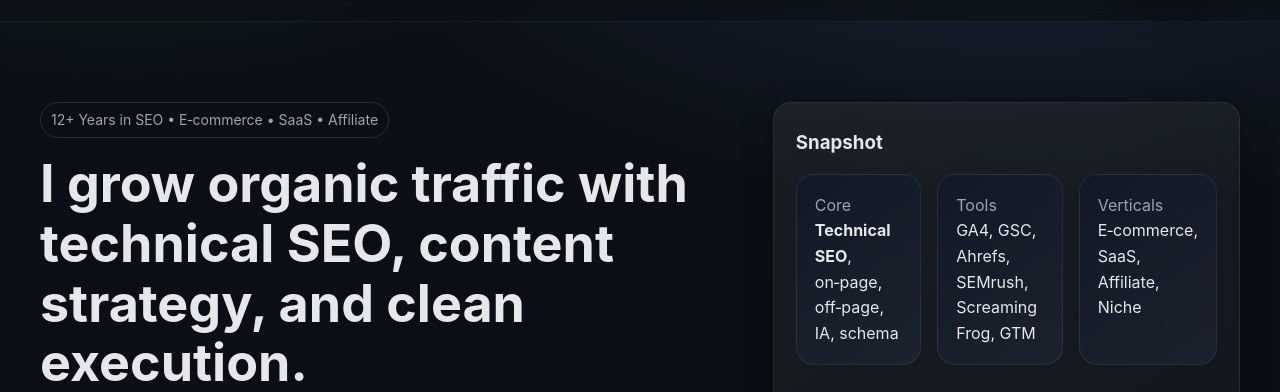
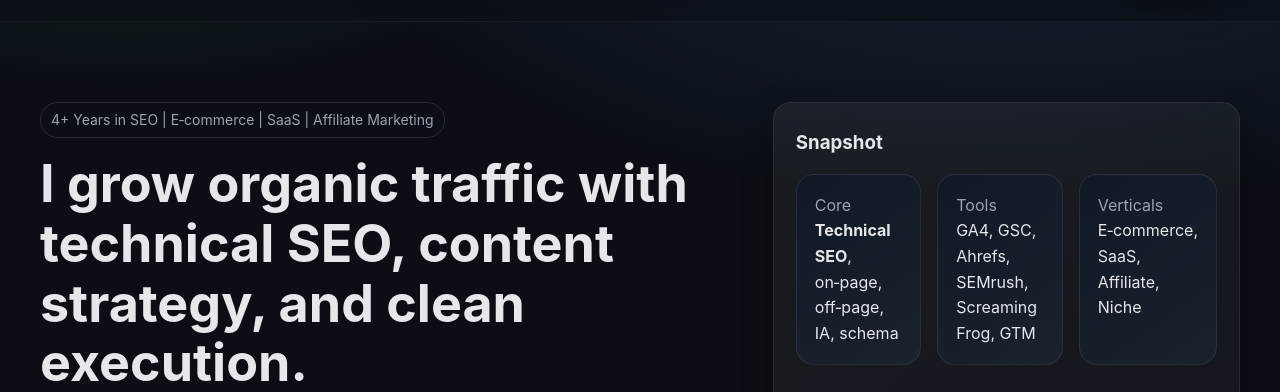
Before and after one commit to wajahath500-SEO/portfolio, a plain HTML site: page index.html in a window 1280 px wide. Shown: the part 75-467 px from the top of the page. Drawn offline with Linux system fonts and the light colour scheme.

Commit message:
index.html

```diff
--- a/index.html
+++ b/index.html
@@ -151,7 +151,7 @@
     <section class="hero container">
       <div class="grid">
         <div>
-          <span class="chip fade-in">12+ Years in SEO • E‑commerce • SaaS • Affiliate</span>
+          <span class="chip fade-in"> 4+ Years in SEO | E‑commerce | SaaS | Affiliate Marketing</span>
           <h1 class="title fade-in delay-1">I grow organic traffic with technical SEO, content strategy, and clean execution.</h1>
           <p class="subtitle fade-in delay-2">I’m <strong>Wajahat Hussain</strong>, an SEO Specialist helping brands improve visibility, rankings, and conversions through data‑driven audits, on‑page optimization, and sustainable link‑building.</p>
           <div class="hero-cta fade-in delay-3">
```
